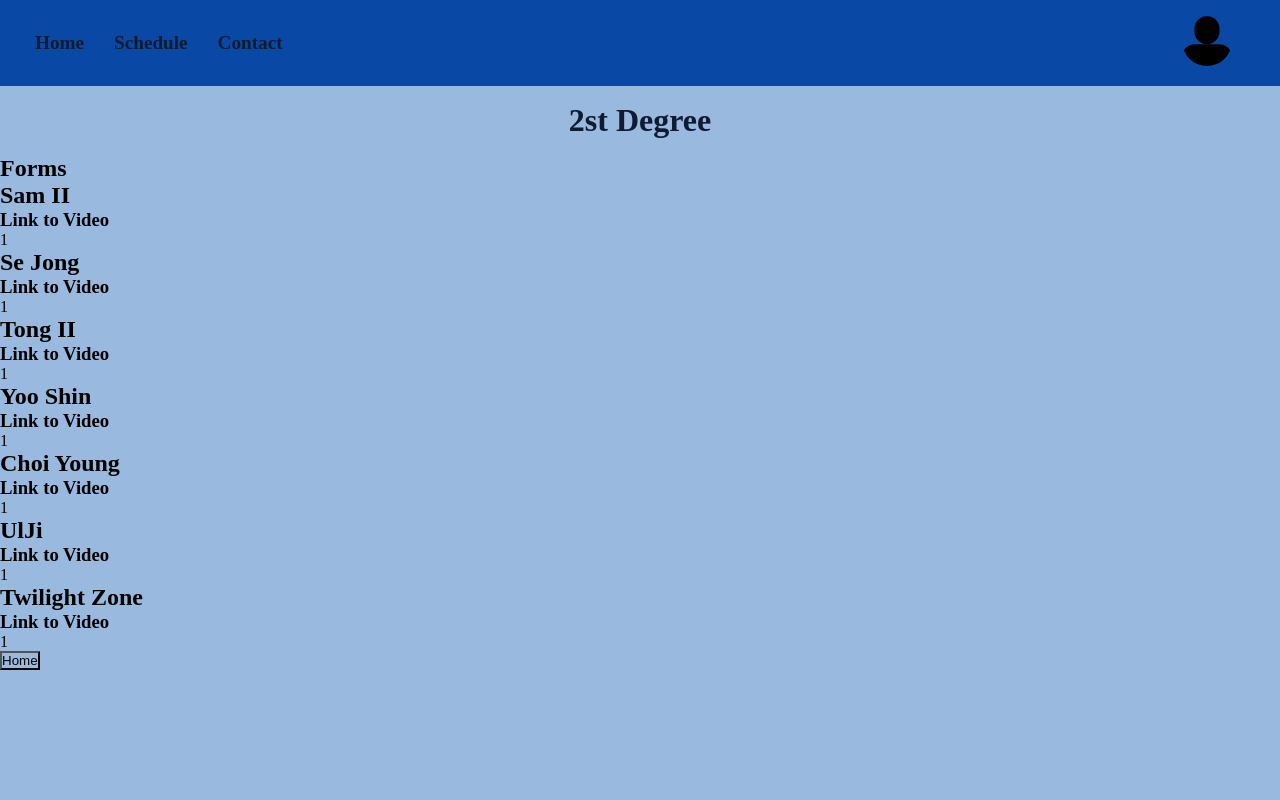
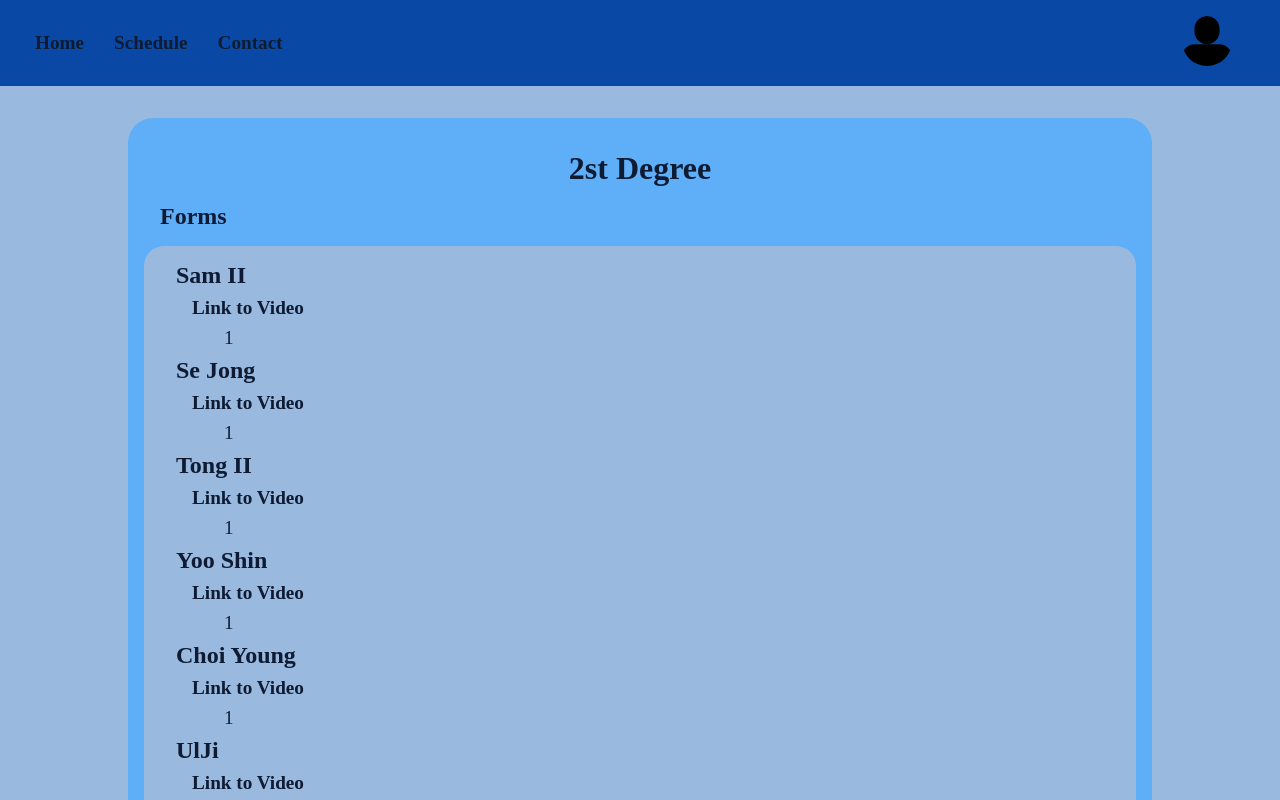
Before and after one commit to ZacksBroDev/MHKWebsite, a React (Vite) app: page /deg2 in a window 1280 px wide. Shown: the top 800 px of the page. Built offline with nearby package versions, Linux system fonts and the light colour scheme.

Commit message:
added style for curr

```diff
--- a/src/pages/home/home.css
+++ b/src/pages/home/home.css
@@ -47,3 +47,75 @@ table tr:nth-child(even) td {
 table tr:nth-child(odd) td {
     background-color: lightgray;
 }
+.curriculum{
+    width: 80%;
+    margin: 2rem auto;
+    padding: 1rem;
+    background-color: var(--primary);
+    border-radius: 25px;
+}
+.curriculum button{
+    width:150px;
+    height:50px;
+    border-radius: 20px;
+    background-color: var(--urban-gray);
+    font-size: 1rem;
+    border: none;
+    color:var(--text);
+}
+.curriculum button a{
+    background-color: transparent;
+}
+.level{
+    background-color: var(--bg);
+    padding: 1rem;
+    margin: 1rem 0;
+    border-radius: 20px;
+}
+.level h1 {
+    color: var(--text);
+    text-align: center;
+    font-size: 2rem;
+    margin-bottom: 1rem;
+    background-color: transparent;
+}
+.curriculum h2 {
+    color: var(--text);
+    font-size: 1.5rem;
+    margin-bottom: 0.5rem;
+    margin-left: 1rem;
+    background-color: transparent;
+}
+.level h3{
+    color: var(--text);
+    font-size: 1.2rem;
+    margin-bottom: 0.5rem;
+    margin-left: 2rem;
+    background-color: transparent;
+}
+.level h4 {
+    color: var(--text);
+    font-size: 1.2rem;
+    margin-bottom: 1rem;
+    margin-left: 3rem;
+    line-height: 1.6;
+    background-color: transparent;
+}
+.level ul {
+    list-style-type: none;
+    padding-left: 0;
+    background-color: transparent;
+}
+.level ul li {
+    color: var(--text);
+    font-size: 1.2rem;
+    margin-bottom: 0.5rem;
+    margin-left: 4rem;
+    background-color: transparent;
+}
+.level ul li a {
+    color: var(--text);
+    text-decoration: none;
+    background-color: transparent;
+    text-decoration: underline var(--header) 2px;
+}
```
